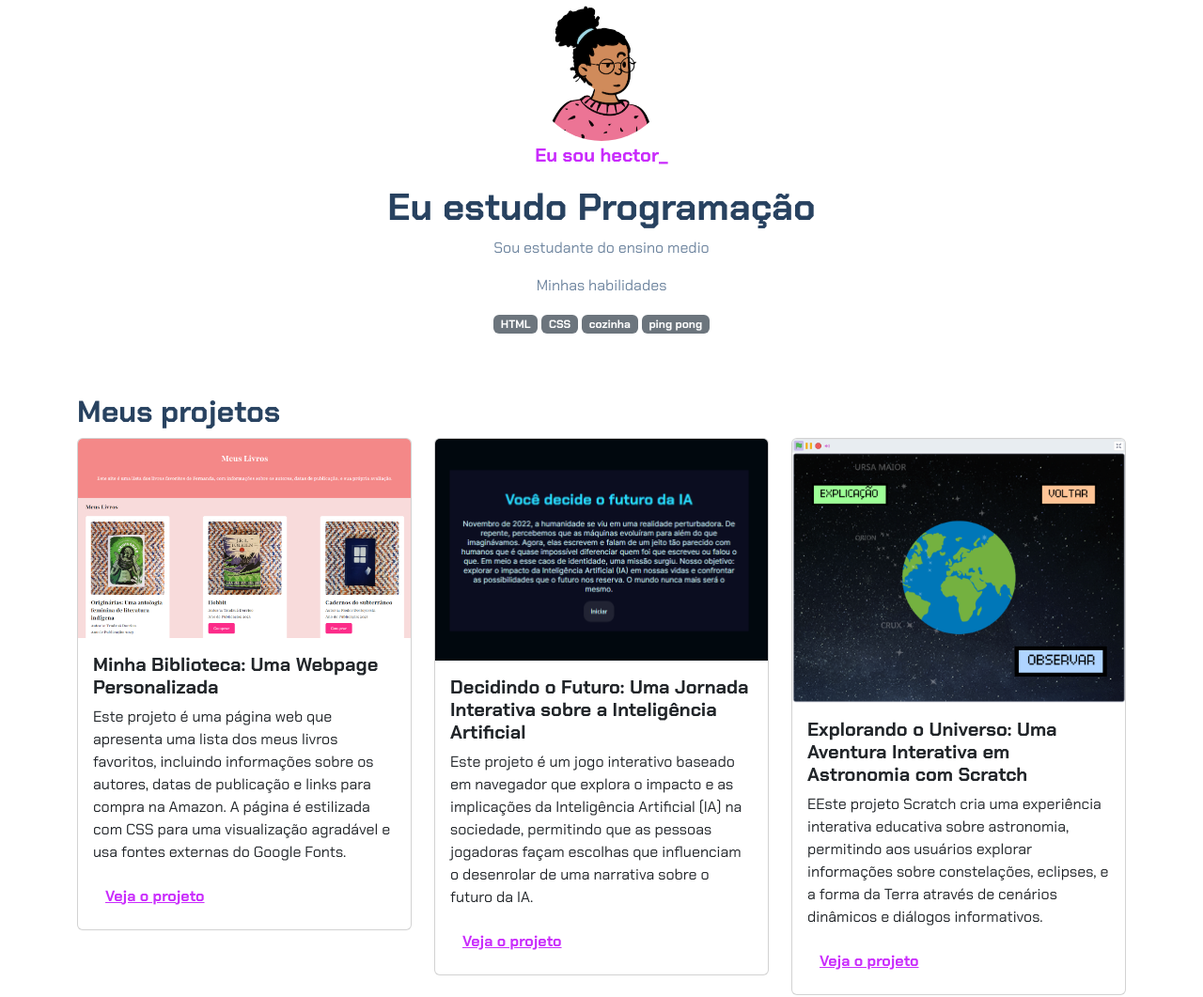
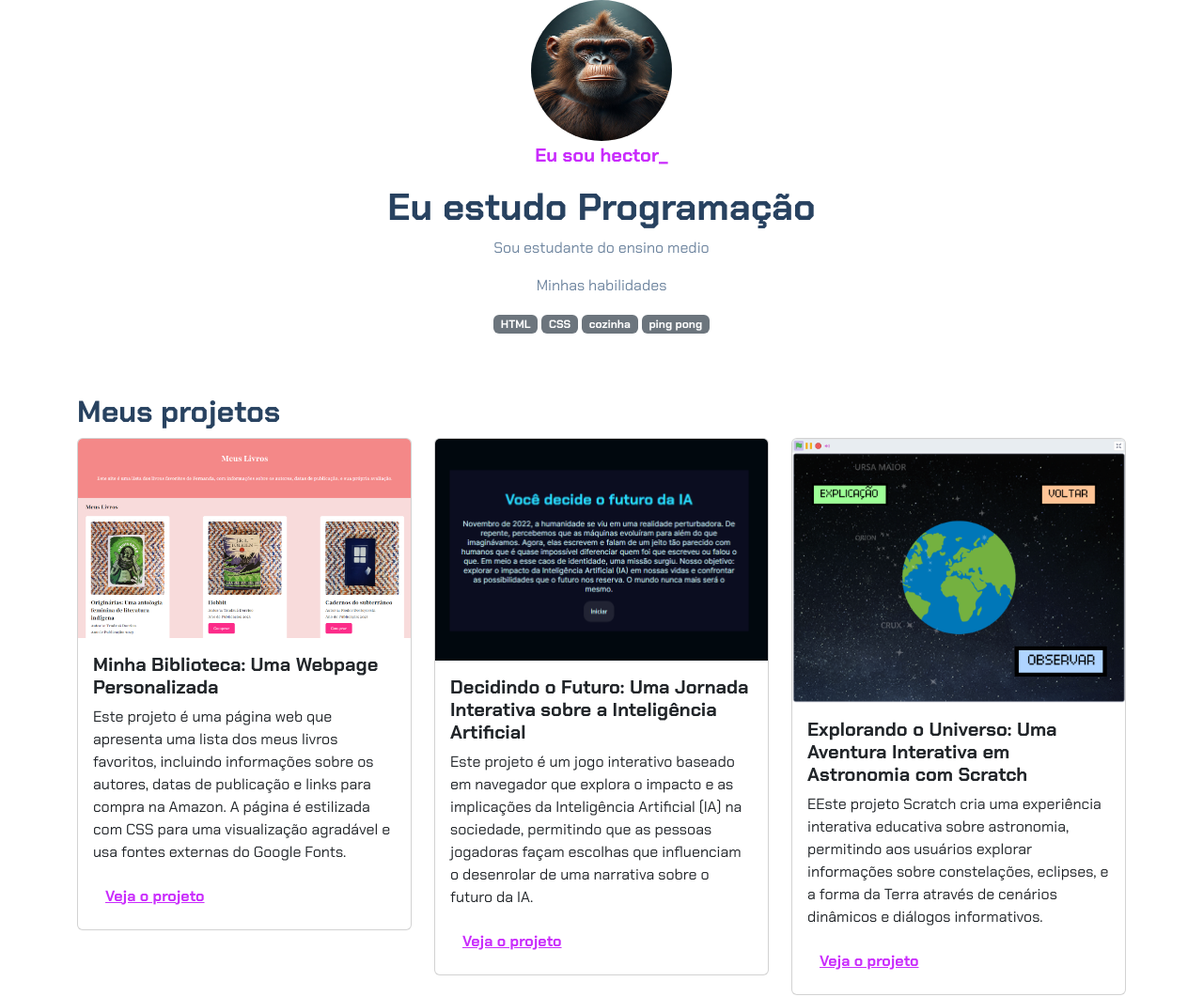
Before and after one commit to hector74p/portifolio, a plain HTML site: page index.html in a window 1280 px wide. Shown: the top 1061 px of the page at 94% size. Drawn offline with nearby package versions, Linux system fonts and the light colour scheme.

Commit message:
Add files via upload

```diff
--- a/index.html
+++ b/index.html
@@ -12,7 +12,7 @@
 
 <body>
     <header class="container text-center">
-        <img src="img/avatar-perfil.png" alt="avatar do hector" class="rounded-circle" width="150" height="150"
+        <img src="img/download.jfif" alt="avatar do hector" class="rounded-circle" width="150" height="150"
             srcset="">
         <p class="lead">Eu sou hector_</p>
         <h1>Eu estudo Programação</h1>
```
Also changed, not shown: img/download.jfif (added).
